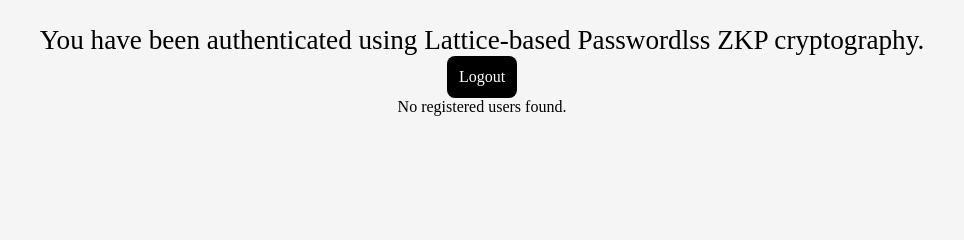
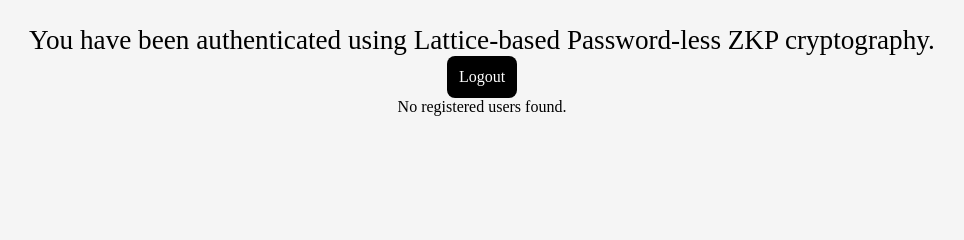
Before and after one commit to vshtong/PLaZA, a Flask app: template templates/index.html in a window 1280 px wide. Shown: the part 367-607 px from the top of the page, without its empty margins (158-1122 px from the left). Run offline with Flask 3, Linux system fonts and the light colour scheme; the template is opened without the code that fills it, so the values that code supplies are empty; parts of the project's set-up code (start-up, migrations or seed data) failed here and were passed over.

Commit message:
final changes

```diff
--- a/templates/index.html
+++ b/templates/index.html
@@ -4,7 +4,7 @@
 
 {% block content %}
     <h1 style="font-size: 2.4em;">Welcome, {{ user_id }}!</h1>
-    <p style="font-size: 1.7em;">You have been authenticated using Lattice-based Passwordlss ZKP cryptography.</p>
+    <p style="font-size: 1.7em;">You have been authenticated using Lattice-based Password-less ZKP cryptography.</p>
     <a href="{{ url_for('logout') }}" class="action-button">Logout</a>
     {% if usernames %}
         <h2>Registered Users:</h2>
```
